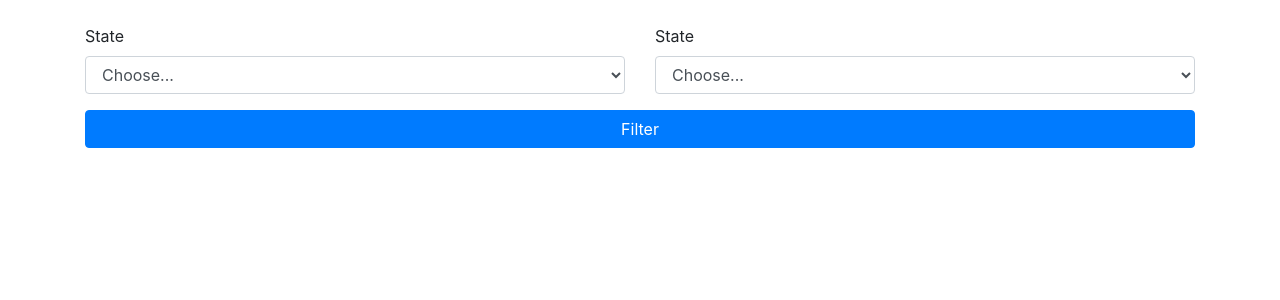
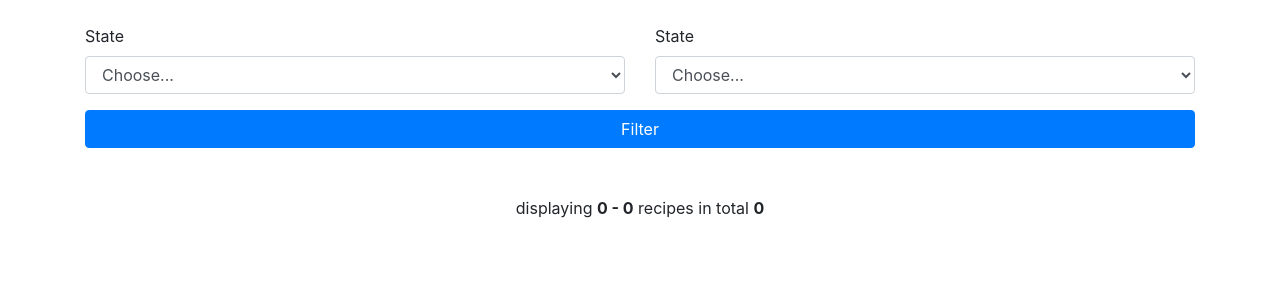
Before and after one commit to conoroshea1996/Cook-Book, a Flask app: page /recipes in a window 1280 px wide. Shown: the part 56-356 px from the top of the page. Run offline with Flask 2, Linux system fonts and the light colour scheme; data that the repository does not hold is empty; some libraries are stand-ins or nearby versions.

Commit message:
implment pagination from testing page to recipes.html

```diff
--- a/app.py
+++ b/app.py
@@ -87,7 +87,15 @@ def get_recipes():
     else:
         username = ''
 
-    return render_template('recipes.html', recipe=mongo.db.Recipes.find(), skill=mongo.db.skill.find(), orgin=mongo.db.cusine.find(), user=username)
+    per_page = 6
+    page = request.args.get(get_page_parameter(), type=int, default=1)
+    recipes = mongo.db.Recipes.find()
+    pagination = Pagination(page=page, total=recipes.count(), per_page=per_page,
+                            search=False, record_name='recipes', css_framework='bootstrap4', alignment='center')
+
+    recipe_page = recipes.skip((page - 1) * per_page).limit(per_page)
+
+    return render_template('recipes.html', recipe=recipe_page, pagination=pagination, skill=mongo.db.skill.find(), orgin=mongo.db.cusine.find(), user=username)
 
 
 @app.route('/add_recipe')
@@ -135,10 +143,12 @@ def update_recipe(recipe_id):
             return value
         else:
             return thisrecipe[string]
+
     recipe.update({'_id': ObjectId(recipe_id)}, {
         'name': staySame(request.form.get('name'), 'name'),
         'skill': request.form.get('skill'),
-        'image': defaultImage(request.form.get('image'))
+        'image': staySame(request.form.get('image'), 'image'),
+        'cusine': request.form.get('cusine')
     })
     return redirect(url_for('get_recipes'))
 
--- a/static/css/recipes.css
+++ b/static/css/recipes.css
@@ -39,3 +39,7 @@ textarea{
     text-align: center;
     margin: 20px;
 }
+
+small{
+    color: rgb(148, 145, 145);
+}
--- a/templates/recipes.html
+++ b/templates/recipes.html
@@ -59,5 +59,7 @@
         </div>
         {% endfor %}
     </div>
+    {{pagination.info}}
+    {{ pagination.links }}
 </div>
 {% endblock %}
```
Also changed, not shown: templates/editrecipe.html (+5 -3 lines).
